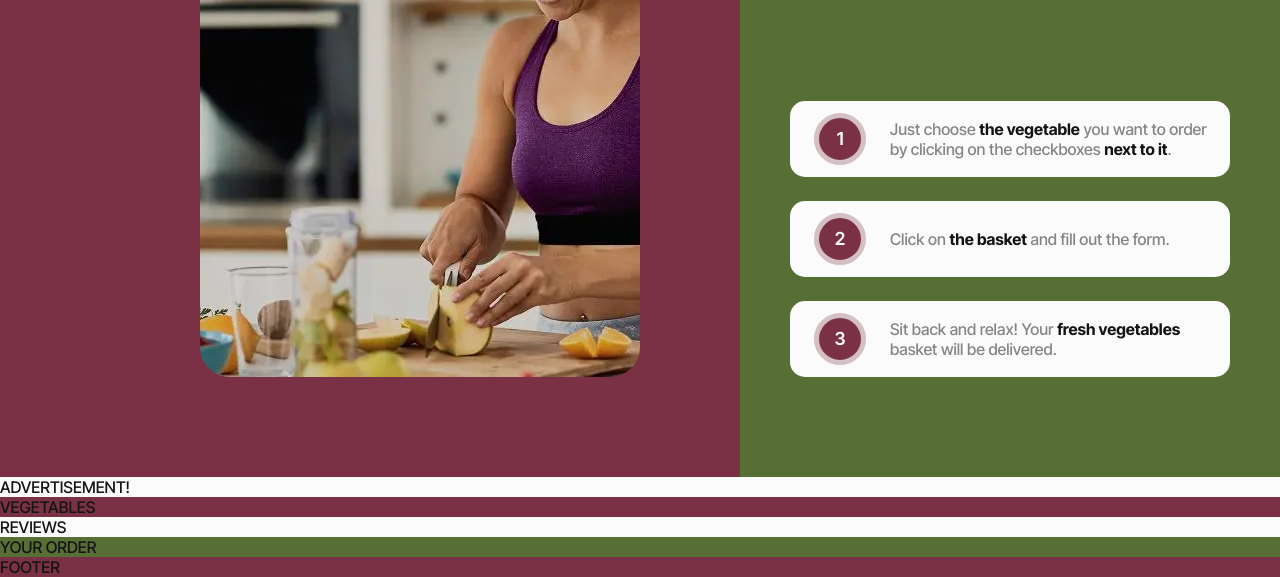
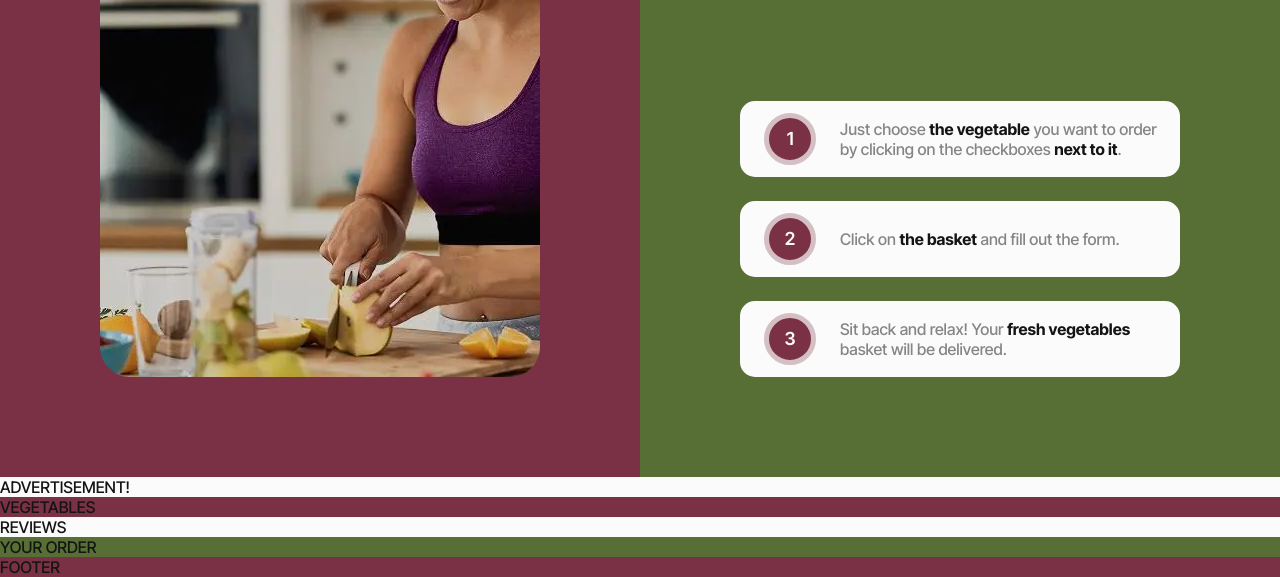
Before and after one commit to GoitStudentsWorks/fs116_html-css_DDenysKoval, a website built with Vite: page src/index.html in a window 1280 px wide. Shown: the part 323-900 px from the top of the page. Built offline with nearby package versions, Linux system fonts and the light colour scheme.

Commit message:
hiw-fix3

```diff
--- a/src/css/howitworks.css
+++ b/src/css/howitworks.css
@@ -148,11 +148,16 @@
     background-color: #7a3145;
     flex-grow: 1;
   }
+  .container-how-it-works-section-text {
+    max-width: 640px;
+    background-color: #576f35;
+  }
   .hiw-bg-img {
     flex-grow: 1;
   }
   .hiw-bg-txt {
     flex-grow: 1;
+    padding: 0 100px;
   }
   .hiw-subtitle-box {
     margin-bottom: 104px;
```
